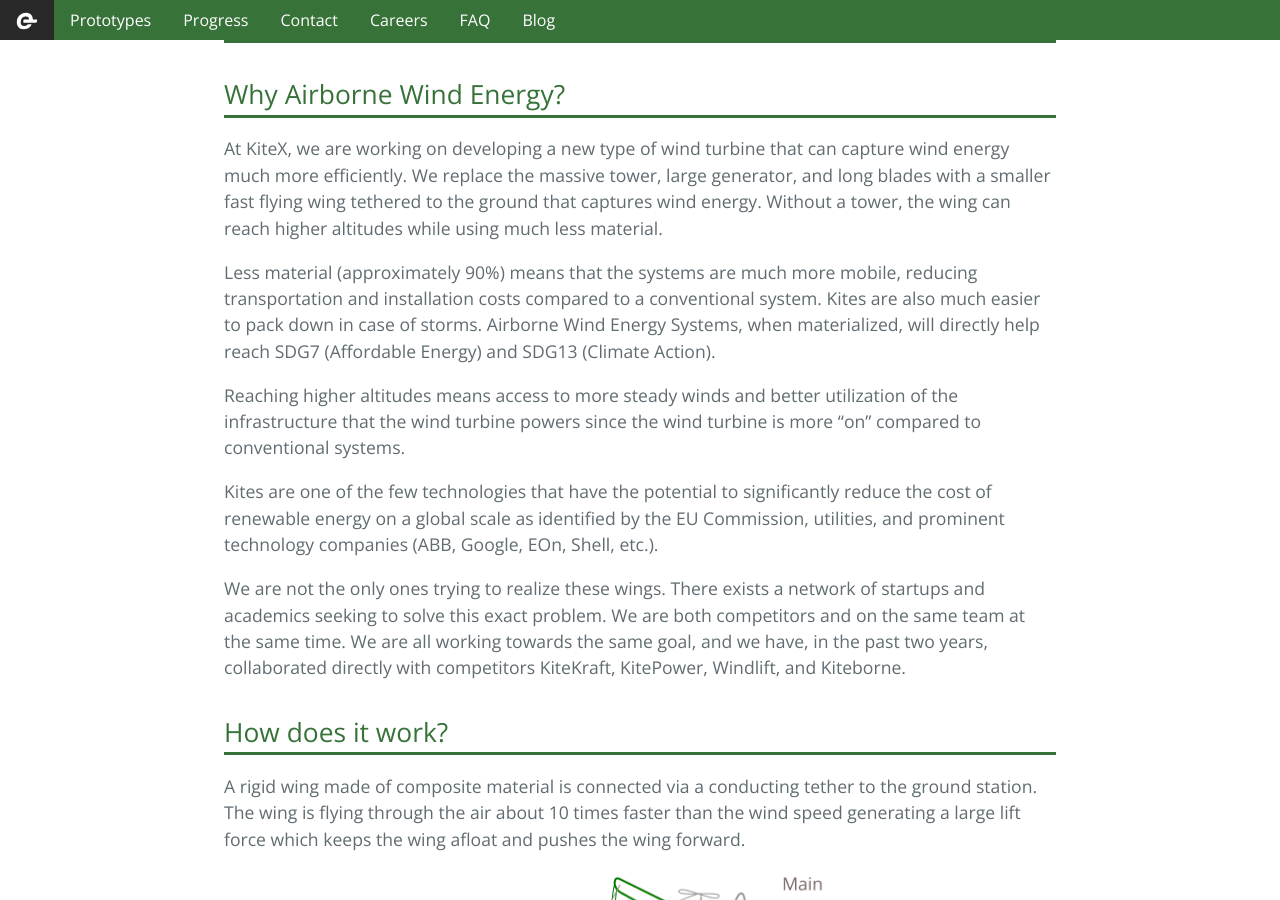
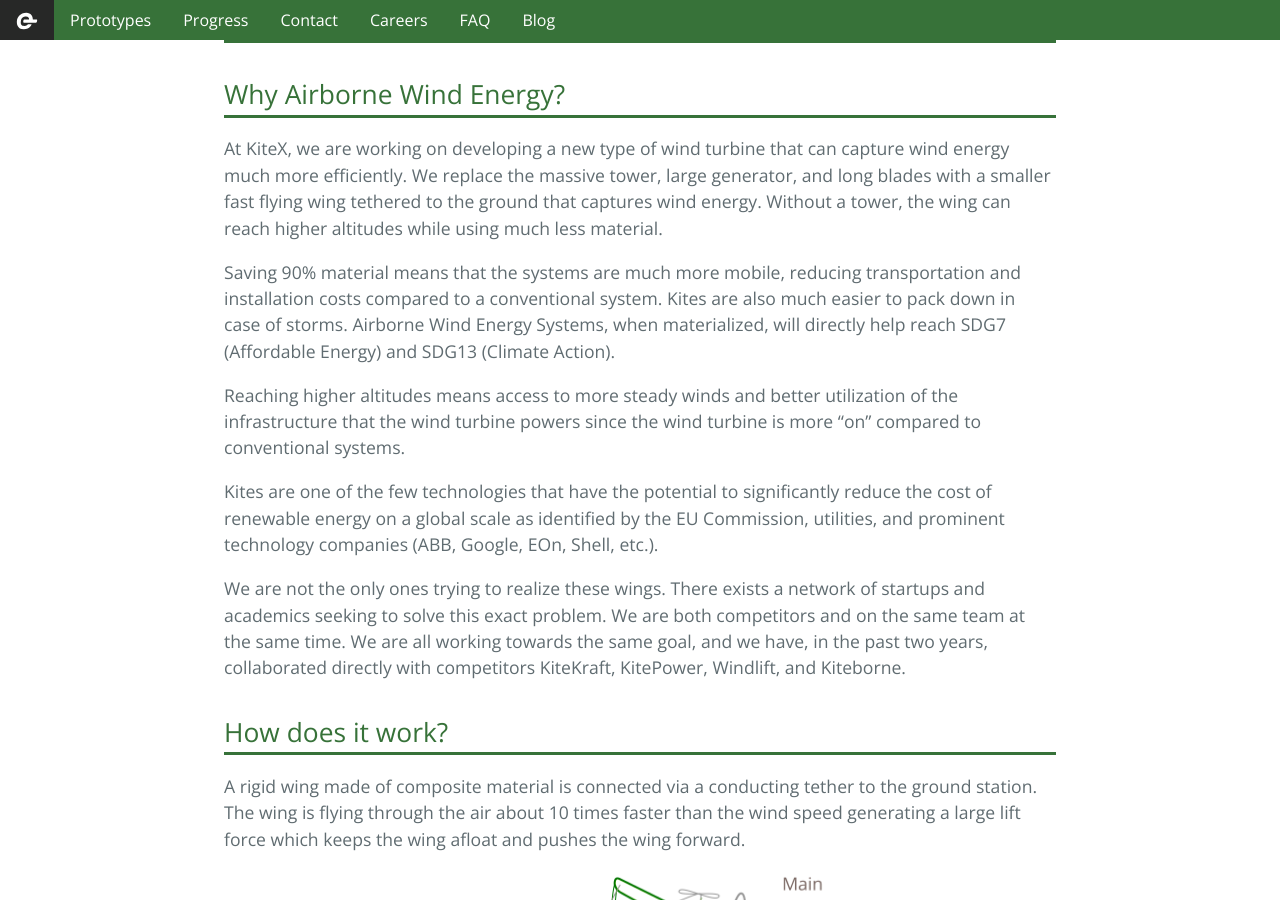
Before and after one commit to kitextech/kitextech.github.io, a Jekyll site: the page built from _posts/2017-03-22-critical-questions.md, in a window 1280 px wide and 900 px high, scrolled down 393 px. Built offline with Jekyll 4.4.1, drawn with Linux system fonts in a browser that asks for light colours.

Commit message:
fix to FAQ

```diff
--- a/_posts/2017-03-22-critical-questions.md
+++ b/_posts/2017-03-22-critical-questions.md
@@ -7,7 +7,7 @@
 ## Why Airborne Wind Energy?
 At KiteX, we are working on developing a new type of wind turbine that can capture wind energy much more efficiently. We replace the massive tower, large generator, and long blades with a smaller fast flying wing tethered to the ground that captures wind energy. Without a tower, the wing can reach higher altitudes while using much less material.
 
-Less material (approximately 90%) means that the systems are much more mobile, reducing transportation and installation costs compared to a conventional system. Kites are also much easier to pack down in case of storms. Airborne Wind Energy Systems, when materialized, will directly help reach SDG7 (Affordable Energy) and SDG13 (Climate Action).
+Saving 90% material means that the systems are much more mobile, reducing transportation and installation costs compared to a conventional system. Kites are also much easier to pack down in case of storms. Airborne Wind Energy Systems, when materialized, will directly help reach SDG7 (Affordable Energy) and SDG13 (Climate Action).
 
 Reaching higher altitudes means access to more steady winds and better utilization of the infrastructure that the wind turbine powers since the wind turbine is more "on" compared to conventional systems.
 
```
